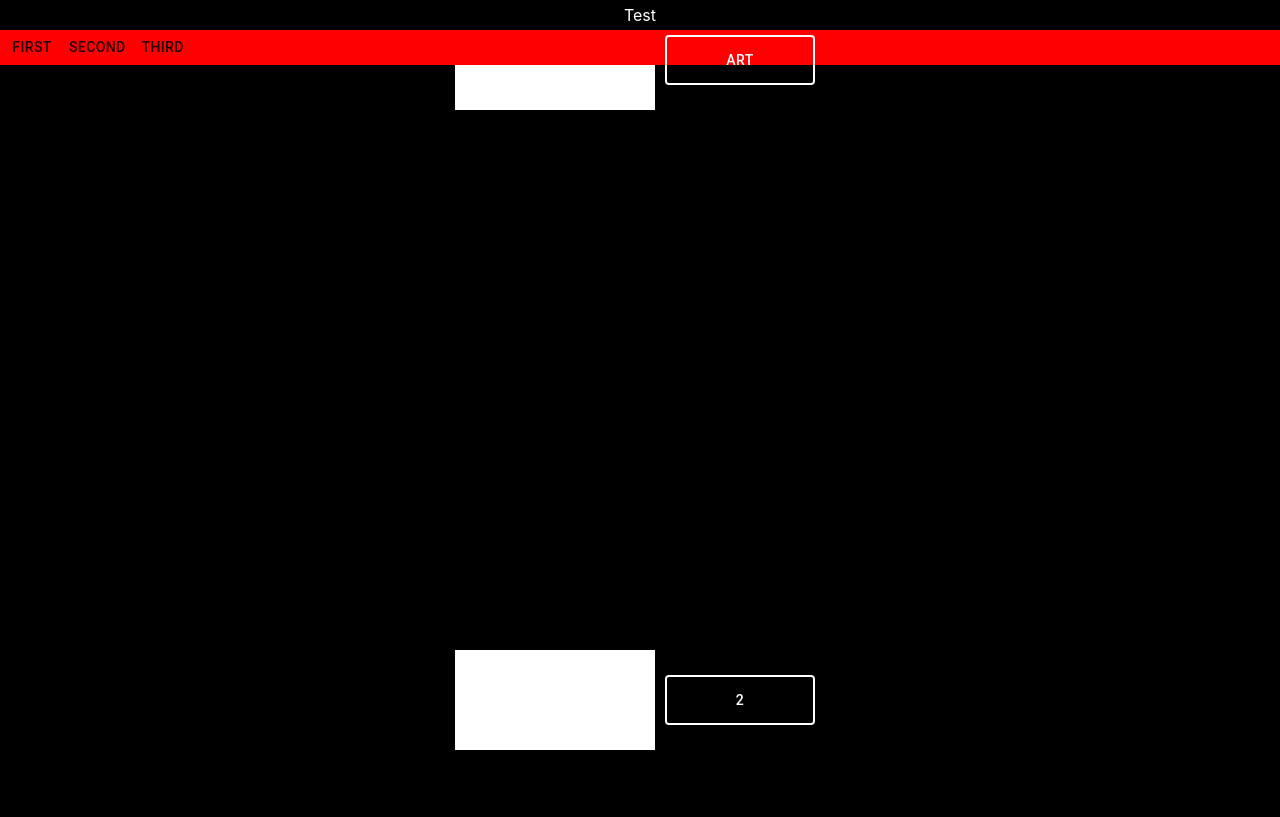
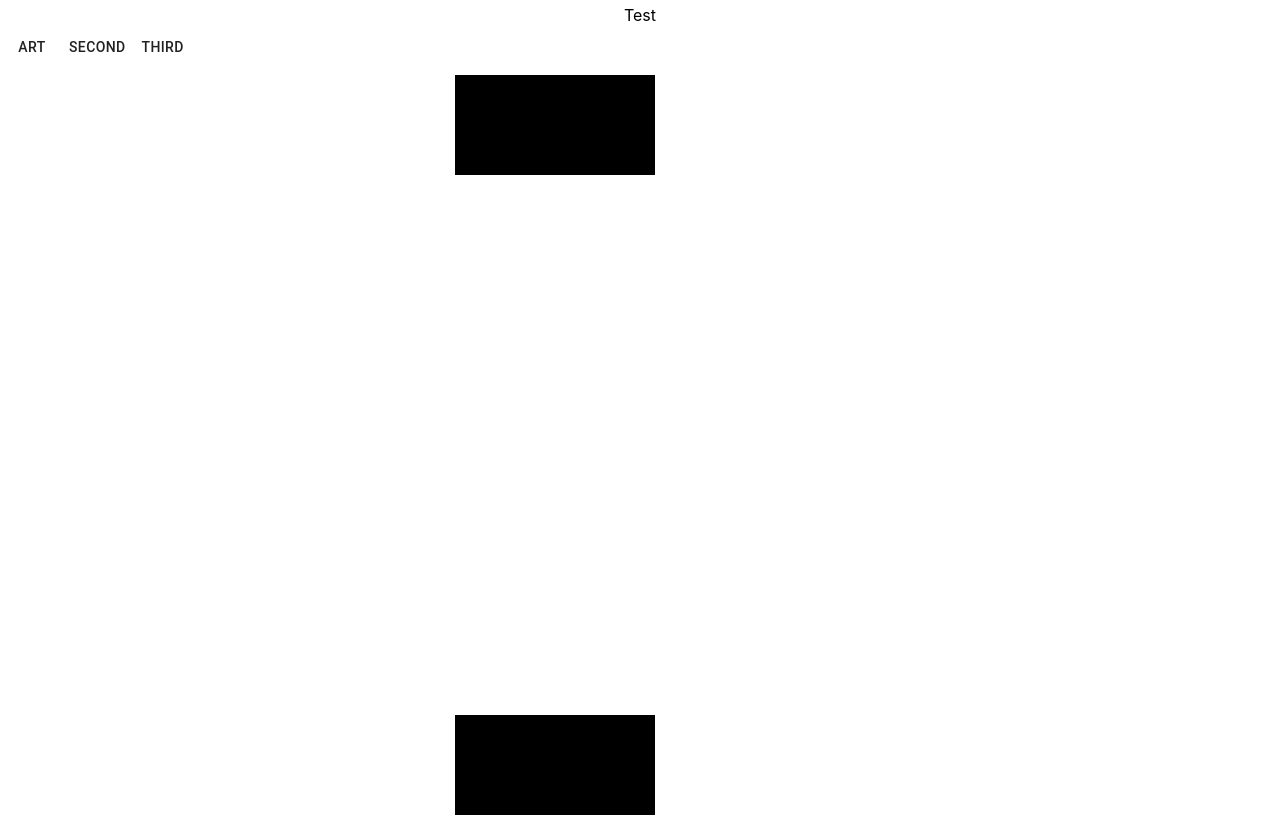
Before and after one commit to Cameronl14320/kyali-dev, a Next.js app: page / in a window 1280 px wide. Shown: the top 817 px of the page. Built offline with nearby package versions, Linux system fonts and the light colour scheme.

Commit message:
Adding backgrounds

```diff
--- a/Components/Header.tsx
+++ b/Components/Header.tsx
@@ -5,14 +5,14 @@ import { makeStyles } from '@material-ui/core/styles';
 
 const headerStyles = makeStyles({
     header: {
+        display: 'sticky',
         textAlign: 'center',
-        position: 'fixed',
         width: '100%',
     },
     button_container: {
         display: 'flex',
         justifyContent: 'left',
-        background: 'red',
+        background: 'white',
     },
     button: {
         padding: '5px',
@@ -21,8 +21,8 @@ const headerStyles = makeStyles({
         display: 'flex',
         justifyContent: 'center',
         padding: '5px',
-        background: 'black',
-        color: 'white',
+        background: 'white',
+        color: 'black',
     },
 });
 
@@ -35,7 +35,7 @@ const Header: FunctionComponent = () => {
             </Box>
             <Box className={classes.button_container}>
                 <Button href="#section-Art" className={classes.button}>
-                    First
+                    Art
                 </Button>
                 <Button href="#section-2"  className={classes.button}>
                     Second
--- a/Components/Section.tsx
+++ b/Components/Section.tsx
@@ -5,9 +5,8 @@ import {makeStyles} from "@material-ui/core/styles";
 const sectionStyle = makeStyles({
     section: {
         display: 'block',
-        background: 'black',
         height: '80vh',
-        color: 'white',
+        color: 'black',
         padding: '10px',
     },
     section_button: {
@@ -19,7 +18,7 @@ const sectionStyle = makeStyles({
         minHeight: '50px',
     },
     section_content: {
-        background: 'white',
+        background: 'black',
         minWidth: '200px',
         minHeight: '100px',
     },
--- a/next.config.js
+++ b/next.config.js
@@ -1,4 +1,4 @@
 /** @type {import('next').NextConfig} */
+
 module.exports = {
-  reactStrictMode: true,
 }
--- a/package.json
+++ b/package.json
@@ -12,7 +12,8 @@
     "@material-ui/core": "^4.12.3",
     "@material-ui/styles": "^4.11.4",
     "@types/material-ui": "^0.21.9",
-    "next": "11.1.0",
+    "next": "^11.1.3-canary.15",
+    "next-images": "^1.8.1",
     "react": "17.0.2",
     "react-dom": "17.0.2"
   },
--- a/pages/_app.tsx
+++ b/pages/_app.tsx
@@ -6,7 +6,6 @@ import React from "react";
 function MyApp({ Component, pageProps }: AppProps) {
   return (
       <>
-          <Header/>
           <Component {...pageProps} />
       </>
   )
--- a/pages/index.tsx
+++ b/pages/index.tsx
@@ -8,6 +8,7 @@ import Section from "../Components/Section";
 
 const indexStyle = makeStyles({
     root: {
+        backgroundImage: '/images/background.png'
     }
 });
 
@@ -24,6 +25,7 @@ const Home: NextPage = () => {
     })
     return (
         <Box className={classes.root}>
+            <Header/>
             <Grid>
                 <Section sectionId={"Art"}/>
                 <Section sectionId={"2"}/>
```
Also changed, not shown: 1 other file (tests, documents, lock files or other folders).
